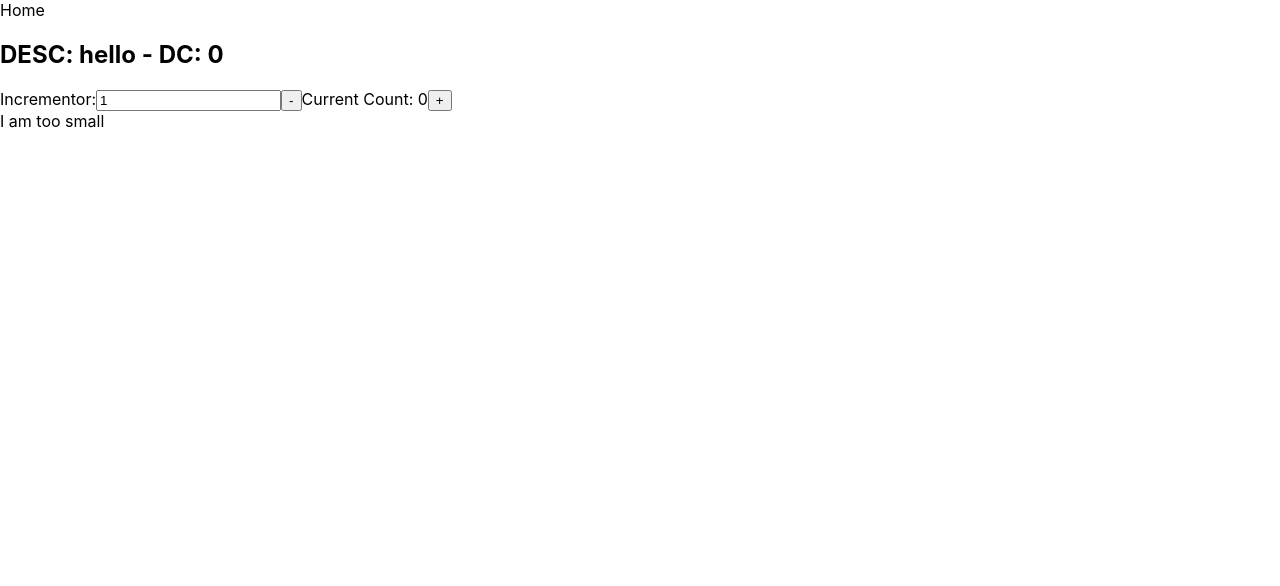
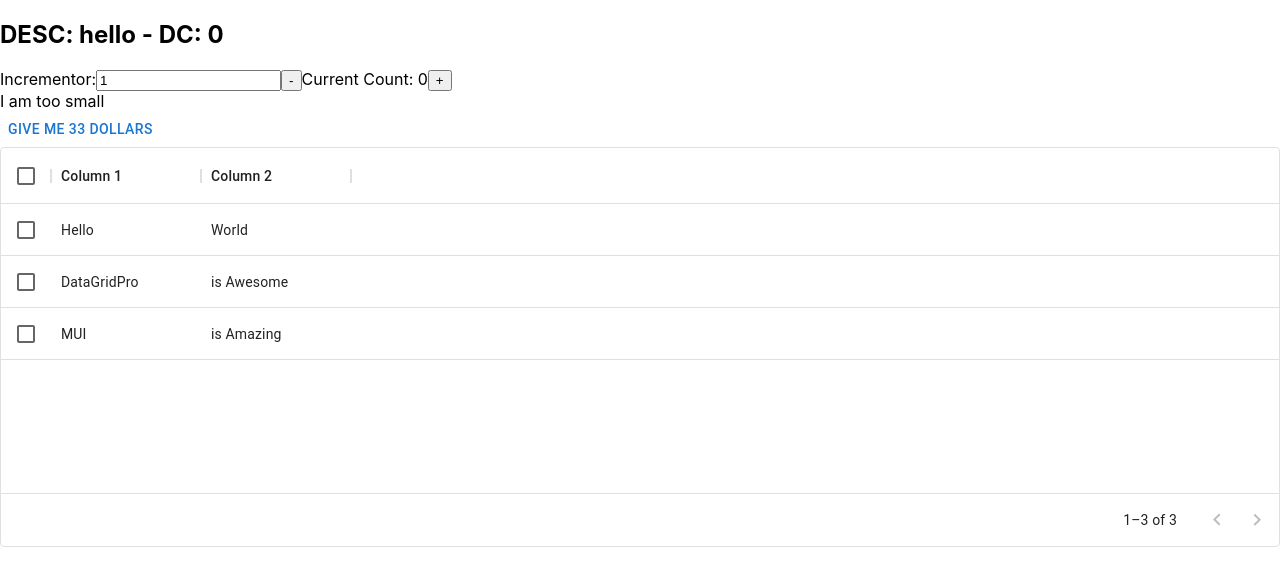
Before and after one commit to manudeli/react-testing-library-jest-config, a Next.js app: page / in a window 1280 px wide. Shown: the top 586 px of the page. Built offline with nearby package versions, Linux system fonts and the light colour scheme.

Commit message:
example2 추가

```diff
--- /dev/null
+++ b/src/example2/Example2.tsx
@@ -0,0 +1,35 @@
+import React from "react"
+import { Button } from "@mui/material"
+import { DataGrid } from "@mui/x-data-grid"
+
+type Props = {
+  onMoney: (number: number) => void
+}
+
+const Example2 = ({ onMoney }: Props) => {
+  const rows = [
+    { id: 1, col1: "Hello", col2: "World" },
+    { id: 2, col1: "DataGridPro", col2: "is Awesome" },
+    { id: 3, col1: "MUI", col2: "is Amazing" },
+  ]
+  const columns = [
+    { field: "col1", headerName: "Column 1", width: 150 },
+    { field: "col2", headerName: "Column 2", width: 150 },
+  ]
+
+  return (
+    <div>
+      <Button onClick={() => onMoney(33)}>Give me 33 dollars</Button>
+      <div style={{ height: 400, width: "100%" }}>
+        <DataGrid
+          rows={rows}
+          columns={columns}
+          pageSize={5}
+          checkboxSelection
+        />
+      </div>
+    </div>
+  )
+}
+
+export default Example2
--- a/src/pages/index.tsx
+++ b/src/pages/index.tsx
@@ -1,11 +1,16 @@
 import type { NextPage } from "next"
 import Counter from "../components/Counter/Counter"
+import Example2 from "../example2/Example2"
 
 const Home: NextPage = () => {
   return (
     <div>
-      Home
       <Counter description="hello" defaultCount={0} />
+      <Example2
+        onMoney={(number) => {
+          console.log(number)
+        }}
+      />
     </div>
   )
 }
```
